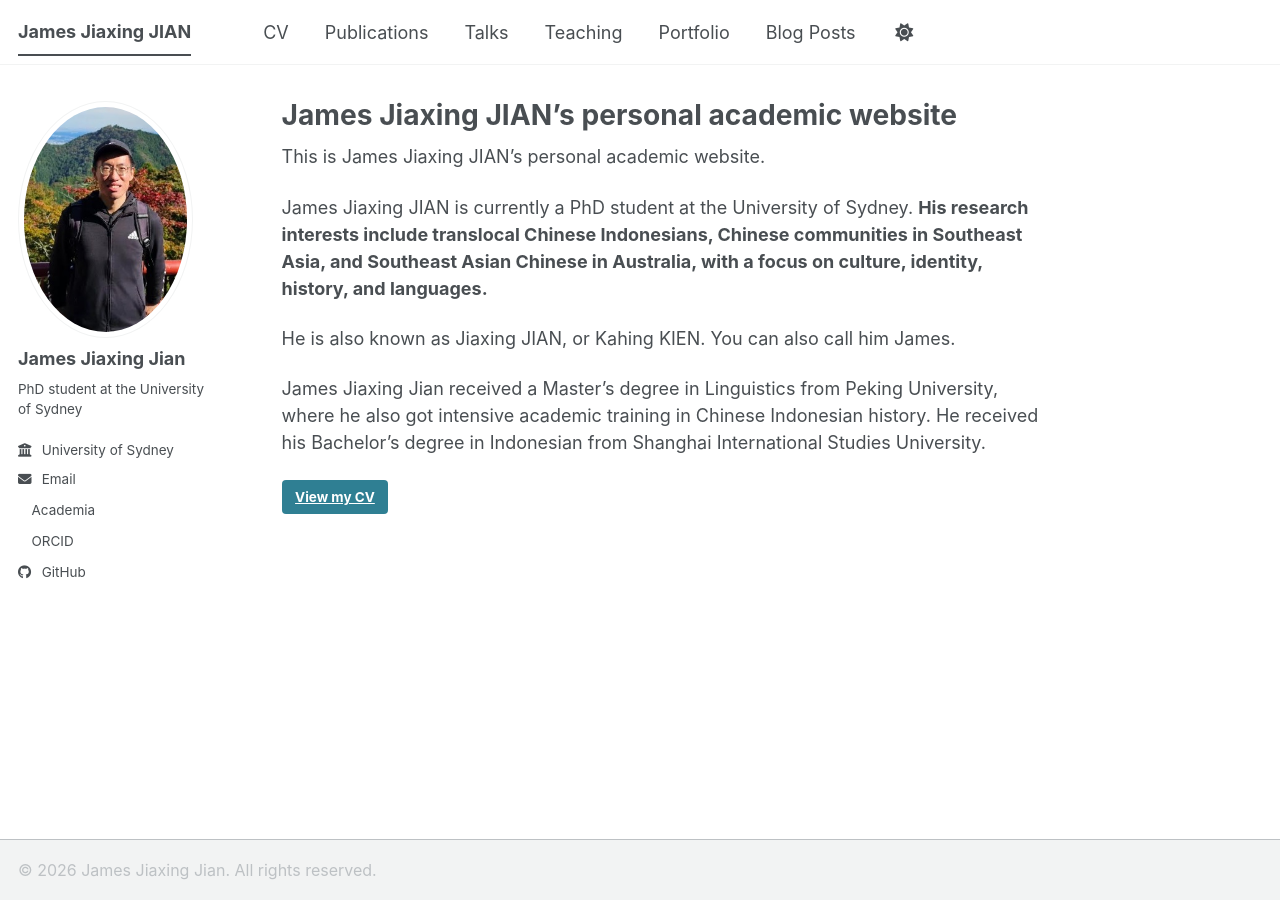
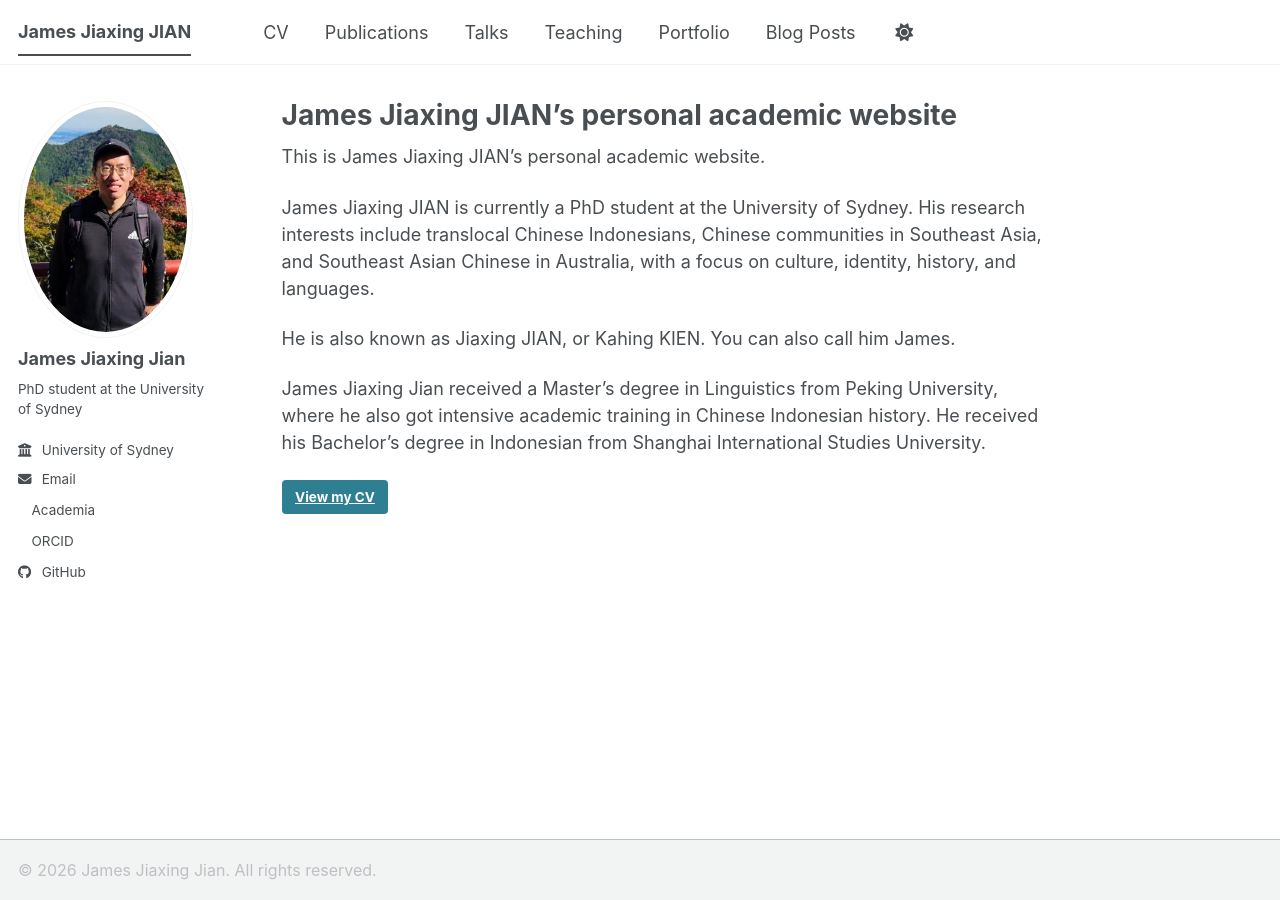
Before and after one commit to jamesjiaxingjian/jamesjiaxingjian.github.io, a Jekyll site: the page built from _pages/about.md, in a window 1280 px wide. Built offline with Jekyll 4.4.1, drawn with Linux system fonts in a browser that asks for light colours; a style sheet for code colours, icons or effects is not loaded.

```diff
--- a/_pages/about.md
+++ b/_pages/about.md
@@ -8,7 +8,7 @@ redirect_from:
 ---
 This is James Jiaxing JIAN’s personal academic website.
 
-James Jiaxing JIAN is currently a PhD student at the University of Sydney. **His research interests include translocal Chinese Indonesians, Chinese communities in Southeast Asia, and Southeast Asian Chinese in Australia, with a focus on culture, identity, history, and languages.**
+James Jiaxing JIAN is currently a PhD student at the University of Sydney. His research interests include translocal Chinese Indonesians, Chinese communities in Southeast Asia, and Southeast Asian Chinese in Australia, with a focus on culture, identity, history, and languages.
 
 He is also known as Jiaxing JIAN, or Kahing KIEN. You can also call him James.
 
```
